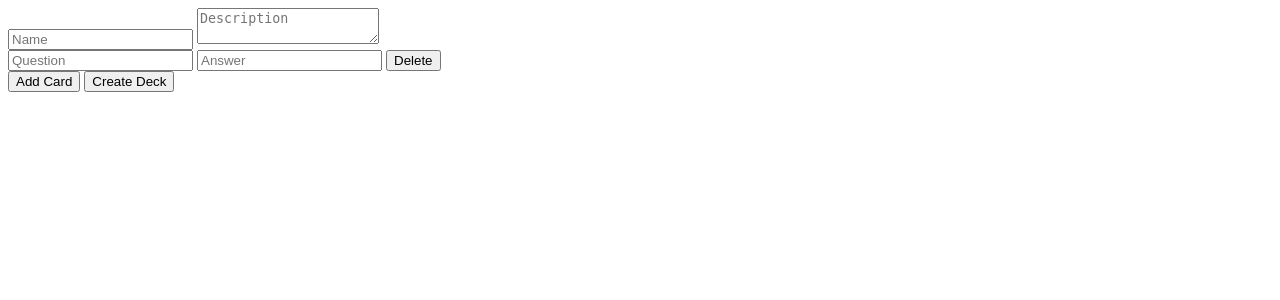
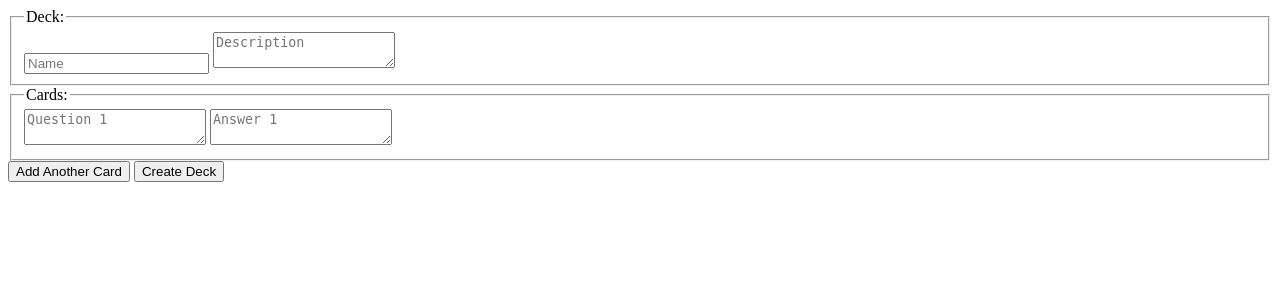
Before and after one commit to Kamal-2009/REVISIO-flashcard-study-tool, a Flask app: template templates/add_deck.html in a window 1280 px wide. Shown: the top 300 px of the page. Run offline with Flask 3, Linux system fonts and the light colour scheme; the template is opened without the code that fills it, so the values that code supplies are empty.

Commit message:
Added code for all routes necessary for the webapp to function

```diff
--- a/app.py
+++ b/app.py
@@ -1,23 +1,212 @@
-from flask import Flask, render_template
+from flask import Flask, flash,jsonify, redirect, render_template, request, session
+from flask_sqlalchemy import SQLAlchemy
+from sqlalchemy import or_
+from sqlalchemy.exc import IntegrityError
+from werkzeug.security import check_password_hash, generate_password_hash
+import os
 
 app = Flask(__name__)
+app.config["SQLALCHEMY_DATABASE_URI"] = "mysql://root:Kamal%40182006@localhost:3306/flashcard"
+app.config["SQLALCHEMY_TRACK_MODIFICATIONS"] = False
+app.secret_key = os.urandom(24)
+db = SQLAlchemy(app)
+
+class Card(db.Model):
+    __tablename__ = "cards"
+    card_id = db.Column(db.Integer, primary_key = True)
+    ques = db.Column(db.Text, nullable = False)
+    ans = db.Column(db.Text, nullable = False)
+    did = db.Column(db.Integer, db.ForeignKey("decks.deck_id"), nullable = False)
+
+class Deck(db.Model):
+    __tablename__= "decks"
+    deck_id = db.Column(db.Integer, primary_key = True)
+    name = db.Column(db.String(255), nullable = False)
+    description = db.Column(db.String(255), nullable = True)
+    uid = db.Column(db.Integer, db.ForeignKey("users.id"), nullable = False)
+    cards = db.relationship("Card", backref="deck", lazy = True, cascade="all, delete")
+    user = db.relationship("User", back_populates="decks")
+
+class User(db.Model):
+    __tablename__ = "users"
+    id = db.Column(db.Integer, primary_key = True)
+    username = db.Column(db.String(100), nullable = False, unique = True)
+    email = db.Column(db.String(100), nullable = False, unique = True)
+    hash = db.Column(db.String(255), nullable = False)
+    decks = db.relationship("Deck", back_populates="user", lazy = True, cascade="all, delete")
 
 @app.route('/')
 def index():
-    return render_template('index.html')
+    if "user" not in session:
+        return render_template("index.html")
 
-@app.route('/add_deck')
-def add_card():
-    return render_template('add_deck.html')
+    user = User.query.filter_by(username = session["user"]).first()
 
-@app.route('/login')
+    if not user:
+        flash("Error logging In! User not found", "error")
+        return redirect("/login")
+
+    return render_template('index.html', user = session["user"], decks = user.decks)
+
+@app.route('/add_deck', methods = ["GET", "POST"])
+def add_deck():
+    username = session.get("user")
+    if not username:
+        flash("You must be logged in to create a deck", "error")
+        return redirect("/login")
+
+    if request.method == "POST":
+        name = request.form.get("name")
+        description = request.form.get("description") or ""
+        try:
+            num_of_cards = int(request.form.get("num_of_cards"))
+        except (TypeError, ValueError):
+            flash("Number of Cards must be an Integer!", "error")
+            return redirect("/add_deck")
+
+        if not name:
+            flash("Name is Required.", "error")
+            return redirect("/add_deck")
+        elif len(description) > 255:
+            flash("Description must be less than 255 characters!", "error")
+            return redirect("/add_deck")
+        elif num_of_cards < 1 or num_of_cards > 10:
+            flash("Range: 1-10", "error")
+            return redirect("/add_deck")
+
+        if username:
+            user = User.query.filter_by(username = username).first()
+            if user:
+                new_deck = Deck(name = name, description = description)
+                user.decks.append(new_deck)
+            else:
+                flash("user not found", "error")
+                return redirect("/")
+
+            for i in range(1, num_of_cards + 1):
+                ques =  request.form.get(f"question{i}")
+                ans = request.form.get(f"answer{i}")
+
+                if not ques or not ans:
+                    continue
+
+                new_card = Card(ques = ques, ans = ans)
+                new_deck.cards.append(new_card)
+            db.session.commit()
+            flash("Deck Added Successfully!", "success")
+            return redirect("/")
+
+    else:
+        return render_template('add_deck.html')
+
+@app.route('/delete_deck')
+def delete_deck():
+    try:
+        did = int(request.args.get("deck_id"))
+    except (TypeError, ValueError):
+        flash("Invalid deck id!", "error")
+        return redirect("/")
+
+    deck = Deck.query.get(did)
+
+    if deck:
+        db.session.delete(deck)
+        db.session.commit()
+        flash("Deck deleted Successfully!", "error")
+        return redirect("/")
+    else:
+        flash("Deck not found!", "error")
+        return redirect("/")
+
+@app.route('/load_cards')
+def load_cards():
+    try:
+        deck_id = int(request.args.get("deck_id"))
+    except (TypeError, ValueError):
+        flash("Invalid Deck Id!", "error")
+        return redirect("/")
+
+    cards = Card.query.filter_by(did = deck_id).all()
+
+    cards_dict = [
+        {"card_id" : c.card_id, "ques": c.ques, "ans": c.ans, "did": c.did}
+        for c in cards
+    ]
+    return jsonify(cards_dict)
+
+@app.route('/login', methods = ["GET", "POST"])
 def login():
-    return render_template('login.html')
+    if request.method == "POST":
+        name = request.form.get("username")
+        password = request.form.get("password")
 
-@app.route('/register')
+        if not name or not password:
+            flash("Username and Password is Required!", "error")
+            return redirect("/login")
+
+        user = User.query.filter_by(username = name).first()
+        if not user:
+            flash("Username Not Found. <a href='/register'>Register</a>", "error")
+            return redirect("/login")
+
+        if not check_password_hash(user.hash, password):
+            flash("Invalid Password.", "error")
+            return redirect("/login")
+
+        session["user"] = name
+        flash("Logged in Successfully!", "success")
+        return redirect("/")
+
+    else:
+        return render_template('login.html')
+
+@app.route('/logout')
+def logout():
+    session.clear()
+    flash("Logged Out Successfully!", "success")
+    return redirect("/")
+
+@app.route('/register', methods = ["GET", "POST"])
 def register():
-    return render_template('register.html')
+    if request.method == "POST":
+        name = request.form.get("username")
+        email = request.form.get("email")
+        password = request.form.get("password")
+        confirm_password = request.form.get("cnf_pass")
+
+        existing_user = User.query.filter(or_(User.username == name, User.email == email)).first()
+        if existing_user:
+            flash("Username or email already exists", "error")
+            return redirect("/register")
+
+        if password != confirm_password:
+            flash("Passwords do not match", "error")
+            return redirect("/register")
+
+        hashed_password = generate_password_hash(password)
+        new_user = User(username = name, email = email, hash = hashed_password)
+
+        try:
+            db.session.add(new_user)
+            db.session.commit()
+            flash("Registration Successful! <a href='/login'>Login</a>", "success")
+            return redirect("/register")
+        except IntegrityError:
+            db.session.rollback()
+            flash("Something went wrong. Try again.", "error")
+            return redirect("/register")
+    else:
+        return render_template('register.html')
 
 @app.route('/statistics')
 def statistics():
     return '<h1>TODO</h1>'
+
+@app.route('/study')
+def study():
+    deck_id = request.args.get("deck_id")
+    deck_name = request.args.get("deck_name")
+    if not deck_id or not deck_name:
+        flash("error accessing deck", "error")
+        return redirect("/")
+    return render_template("study.html", deck_name = deck_name, deck_id = deck_id)
--- /dev/null
+++ b/static/script.js
@@ -0,0 +1,67 @@
+window.addEventListener("DOMContentLoaded", () => {
+  document.getElementById("num_of_cards").value = "1";
+})
+
+function addCards() {
+  const numOfCards = document.getElementById("num_of_cards");
+  const cards  = document.getElementById("cards");
+
+  const currentNumOfCard = parseInt(numOfCards.value, 10) || 0;
+  const nextNumOfCard = currentNumOfCard + 1;
+
+  if (nextNumOfCard > 10) {
+    alert("Maximum Number of Cards: 10");
+    return;
+  }
+
+  const wrapper = document.createElement("div");
+  wrapper.className = "card";
+
+  const ques = document.createElement("textarea");
+  ques.name = `question${nextNumOfCard}`;
+  ques.placeholder = `Question ${nextNumOfCard}`;
+
+  const ans = document.createElement("textarea");
+  ans.name = `answer${nextNumOfCard}`;
+  ans.placeholder = `Answer ${nextNumOfCard}`;
+
+  wrapper.appendChild(ques);
+  wrapper.appendChild(ans);
+
+  cards.appendChild(wrapper);
+  numOfCards.value = String(nextNumOfCard);
+}
+
+async function loadCards(did) {
+  let response = await fetch("/load_cards?deck_id=" + did);
+  let cards = await response.json();
+  let numOfCards = cards.length;
+  let currentCard = 0, incorrect = 0, correct = 0;
+  function showCard(){
+    if (currentCard >= numOfCards) {
+      document.getElementById("progress").innerText = "";
+      document.getElementById("study_mode").innerHTML = '<div><p>All Done!</p><p>Correct: ' + correct + ', Incorrect: ' + incorrect + '</div>';
+      return;
+    }
+    document.getElementById("study_mode").innerHTML = '<div>' +
+                                                          '<p class="front">' + cards[currentCard].ques + '</p>' +
+                                                          '<p class="back">' + cards[currentCard].ans + '</p>' +
+                                                      '</div>' +
+                                                      '<div>' +
+                                                        '<button id="incorrect">Incorrect</button>' +
+                                                        '<button id="correct">Correct</button>' +
+                                                      '</div>';
+    document.getElementById("progress").innerText = "Progress: " + (currentCard+1) + "    Correct: " + correct + "    Incorrect: " + incorrect;
+    document.getElementById("incorrect").addEventListener("click", function() {
+      incorrect++;
+      currentCard++;
+      showCard();
+    })
+    document.getElementById("correct").addEventListener("click", function() {
+      correct++;
+      currentCard++;
+      showCard();
+    })
+  }
+  showCard();
+}
--- a/static/styles.css
+++ b/static/styles.css
@@ -14,5 +14,12 @@ nav ul {
 ul li{
     list-style-type: none;
     padding: 10px;
+}
 
+.error {
+    color: red;
 }
+
+.success {
+    color: green;
+}
--- a/templates/add_deck.html
+++ b/templates/add_deck.html
@@ -7,17 +7,21 @@
 {% block main %}
     <div>
         <form action="/add_deck" method="post">
+            <fieldset>
+                <legend>Deck:</legend>
+                <input type="text" name="name" placeholder="Name" required>
+                <textarea name="description" placeholder="Description"></textarea>
+                <input type="number" id="num_of_cards" name="num_of_cards" value="1" min = 1 max =10 hidden>
+            </fieldset>
+            <fieldset id="cards" >
+                <legend>Cards:</legend>
+                <div>
+                    <textarea name="question1" placeholder = "Question 1"></textarea>
+                    <textarea name="answer1" placeholder = "Answer 1"></textarea>
+                </div>
+            </fieldset>
             <div>
-                <input type="text" name="deckName" placeholder="Name" required>
-                <textarea name="deckDescription" placeholder="Description"></textarea>
-            </div>
-            <div>
-                <input type="text" name="question" placeholder="Question">
-                <input typer="text" name="answer" placeholder="Answer">
-                <button>Delete</button>
-            </div>
-            <div>
-                <button>Add Card</button>
+                <button type="button" onclick="addCards()">Add Another Card</button>
                 <button type="submit">Create Deck</button>
             </div>
         </form>
--- a/templates/layout.html
+++ b/templates/layout.html
@@ -3,6 +3,7 @@
 <head>
     <meta charset="UTF-8">
     <meta name="viewport" content="width=device-width, initial-scale=1.0">
+    <script src="/static/script.js"></script>
     <link href="/static/styles.css" rel="stylesheet">
     <title>FlashCard Study Tool: {% block title %}{% endblock %}</title>
 </head>
```
Also changed, not shown: templates/index.html (+30 -10 lines), templates/login.html (+12 -2 lines), templates/register.html (+12 -0 lines), templates/study.html (added, +15 -0 lines).
